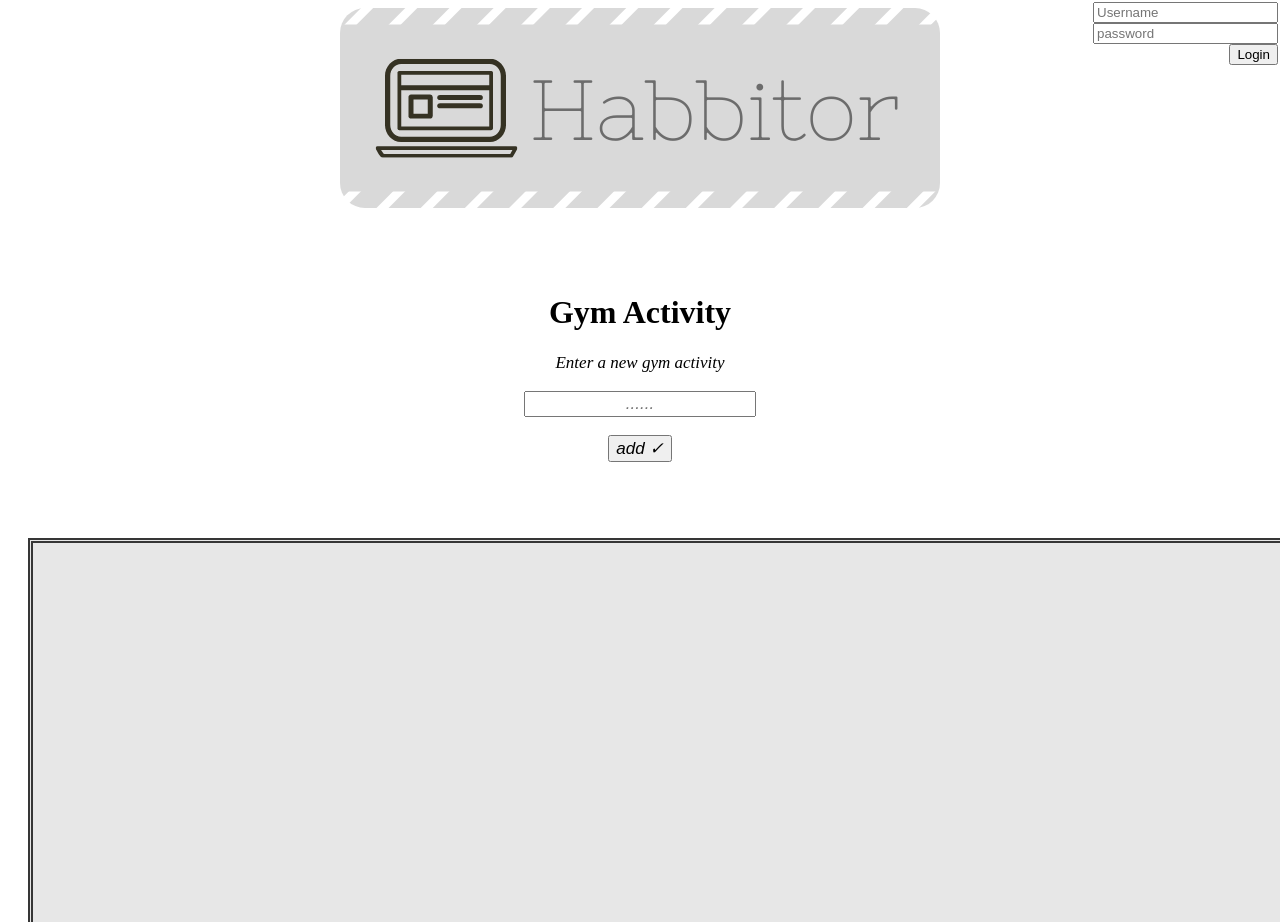
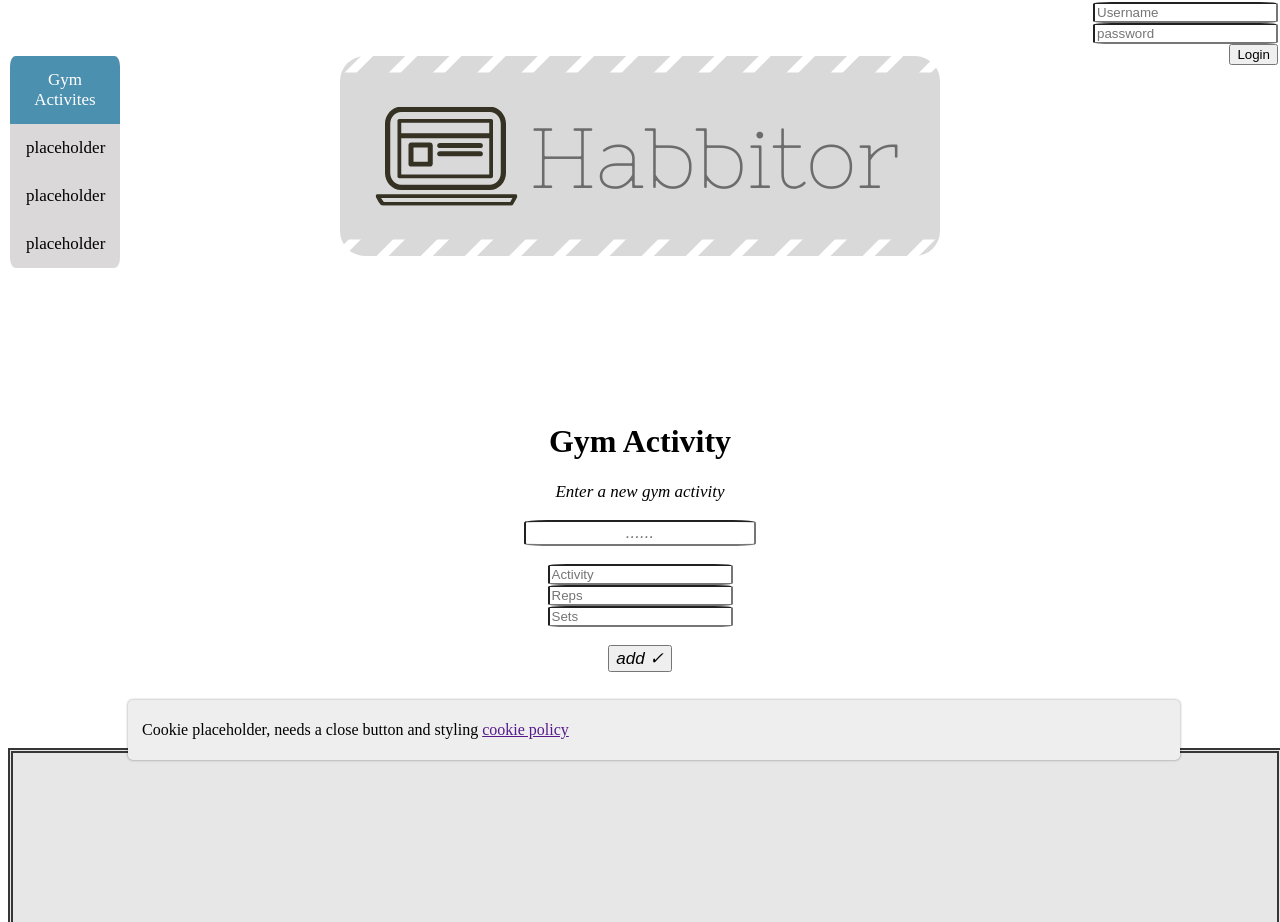
Before and after one commit to Dean009/taskmaster, a plain HTML site: page Website Test/core/index.html in a window 1280 px wide. Shown: the top 922 px of the page. Drawn offline with nearby package versions, Linux system fonts and the light colour scheme.

Commit message:
fixed dragging. added nav, seperated js, new files

```diff
--- a/Website Test/core/index.html
+++ b/Website Test/core/index.html
@@ -16,14 +16,20 @@
 		<div class="grid-container">
 
 			<div class="Header">
+				<nav id="navbartop">
+					<a class="active" href="index.html"> Gym Activites</a>
+					<a href="">placeholder</a>
+					<a href="">placeholder</a>
+					<a href="">placeholder</a>
+				</nav>
 				<a href="index.html">
 					<img src="../img/habbitorHeader.png" /></a>
 				<div id="loginForm">
 					<form action="" method="post">
 						<label for="username"></label>
-						<input name="username" id="username" type="text" placeholder="Username" /> </br>
+						<input name="username" id="username" type="text" placeholder="Username" required /> </br>
 						<label for="password"></label>
-						<input name="password" id="password" type="text" placeholder="password" /> </br>
+						<input name="password" id="password" type="text" placeholder="password" required /> </br>
 						<input type="submit" value="Login" />
 					</form>
 				</div>
@@ -32,6 +38,11 @@
 				<h1 id="gymRoutineHeader">Gym Activity</h1>
 				<label for="gyminput" id="labelgym">Enter a new gym activity</label></br>
 				<input name="gyminput" type="text" id="gyminput" placeholder="......"> </br>
+				<form id="activityentryform">
+					<input type="text" name="titlename" id="titleobj" placeholder="Activity" required></br>
+					<input type="text" name="reps" id="repsid" placeholder="Reps"></br>
+					<input type="text" name="sets" id="setsid" placeholder="Sets">
+				</form></br>
 				<button id="gyminputbutton" onclick="newListItem()">add ✓</button>
 				<ul id="activityList"></ul>
 			</div>
@@ -47,8 +58,15 @@
 		</div>
 	</div>
 
-	<script src="../js/script.js"></script>
+	<div class="cookie-banner" style="display: none">
+		<p>
+			Cookie placeholder, needs a close button and styling
+			<a href=''>cookie policy</a>
+		</p>
+	</div>
 
+	<script src="../js/activity.js"></script>
+	<script src="../js/scroll.js"></script>
 </body>
 
 </html>
--- a/Website Test/css/style.css
+++ b/Website Test/css/style.css
@@ -21,7 +21,8 @@
 
 #labelgym,
 #gyminput,
-#gyminputbutton {
+#gyminputbutton,
+#activityentryform {
 	text-align: center;
 	display: block;
 	margin-left: auto;
@@ -30,6 +31,9 @@
 	font-style: italic;
 }
 
+input[type=text] {
+	border-radius: 10%;
+}
 
 #activityList li {
 	font-size: 20px;
@@ -37,13 +41,14 @@
 
 .Header {
 	grid-area: Header;
+	display: flex;
+	margin-left: auto;
+	margin-right: auto;
 }
 
 .Header img {
-	display: block;
 	margin-left: auto;
 	margin-right: auto;
-	margin-bottom: 10px;
 	z-index: -1;
 	border-radius: 25px;
 }
@@ -70,8 +75,8 @@
 	grid-area: rightcontent;
 	background-color: rgba(211, 211, 211, 0.541);
 	border: thick double rgb(54, 54, 54);
-	width: 99%;
-	margin-left: 20px;
+	width: 100%;
+	z-index: -1;
 }
 
 .Footer {
@@ -96,6 +101,78 @@
 	display: flex;
 	flex-direction: column;
 	flex-wrap: wrap;
-	width: 300px;
+	width: 1%;
 	height: 75px;
 }
+
+.cookie-banner {
+	text-align: center;
+	position: fixed;
+	bottom: 40px;
+	left: 10%;
+	right: 10%;
+	width: 80%;
+	padding: 5px 14px;
+	display: flex;
+	align-items: center;
+	justify-content: space-between;
+	background-color: #eee;
+	border-radius: 5px;
+	box-shadow: 0 0 2px 1px rgba(0, 0, 0, 0.2);
+}
+
+.close,
+.add {
+	height: 20px;
+	background-color: #777;
+	border: none;
+	color: white;
+	border-radius: 2px;
+	cursor: pointer;
+	margin-left: 20px;
+}
+
+.close:hover {
+	background-color: red;
+}
+
+.add:hover {
+	background-color: lightgreen;
+}
+
+#navbartop {
+	overflow: hidden;
+	background-color: rgba(167, 163, 163, 0.418);
+	width: 110px;
+	border-radius: 5%;
+	left: 10px;
+	position: fixed;
+	z-index: 1;
+}
+
+#navbartop a {
+	float: left;
+	color: black;
+	text-align: center;
+	padding: 14px 16px;
+	text-decoration: none;
+	font-size: 17px;
+}
+
+#navbartop a:hover {
+	background-color: #ddd;
+	color: black;
+}
+
+#navbartop a.active {
+	background-color: #4c90af;
+	color: white;
+}
+
+html:not([data-scroll='620']) {
+	padding-top: 3em;
+}
+
+html:not([data-scroll='0']) nav {
+	position: fixed;
+}
--- a/Website Test/js/script.js
+++ b/Website Test/js/activity.js
@@ -12,6 +12,12 @@
      } else {
          document.getElementById("activityList").appendChild(li);
      }
+
+     var span = document.createElement("SPAN");
+     var txt = document.createTextNode("\u2261");
+     span.className = "add";
+     span.appendChild(txt);
+     li.appendChild(span);
 
      document.getElementById("gyminput").value = "";
      var span = document.createElement("SPAN");
@@ -53,5 +59,16 @@
          div.style.display = "none";
      }
  }
+ // end of gym routine adding
 
- // end of gym routine adding
+
+
+ // cookie banner - conflict with the id close with code above
+ if (localStorage.getItem('cookieSeen') != 'shown') {
+     $('.cookie-banner').delay(2000).fadeIn();
+     localStorage.setItem('cookieSeen', 'shown')
+ };
+
+ $('.close').click(function () {
+     $('.cookie-banner').fadeOut();
+ })
--- a/Website Test/js/login.json
+++ b/Website Test/js/login.json
@@ -1,8 +1,8 @@
 {
     "Accounts": {
-        "name": "Dean Moore",
-        "dob": "04/03/1992",
-        "age": "28",
+        "name": "plhdr",
+        "dob": "01/01/1990",
+        "age": "30",
         "hobbies": [
             "Programming",
             "Reading",
--- /dev/null
+++ b/Website Test/js/scroll.js
@@ -0,0 +1,4 @@
+//add js that makes the navbar change when you scroll down the page.
+//alternatively make the navbar only be able to be scrolled to the top of
+//rightcoloum.
+// https://css-tricks.com/styling-based-on-scroll-position/
```
Also changed, not shown: 2 other files.
